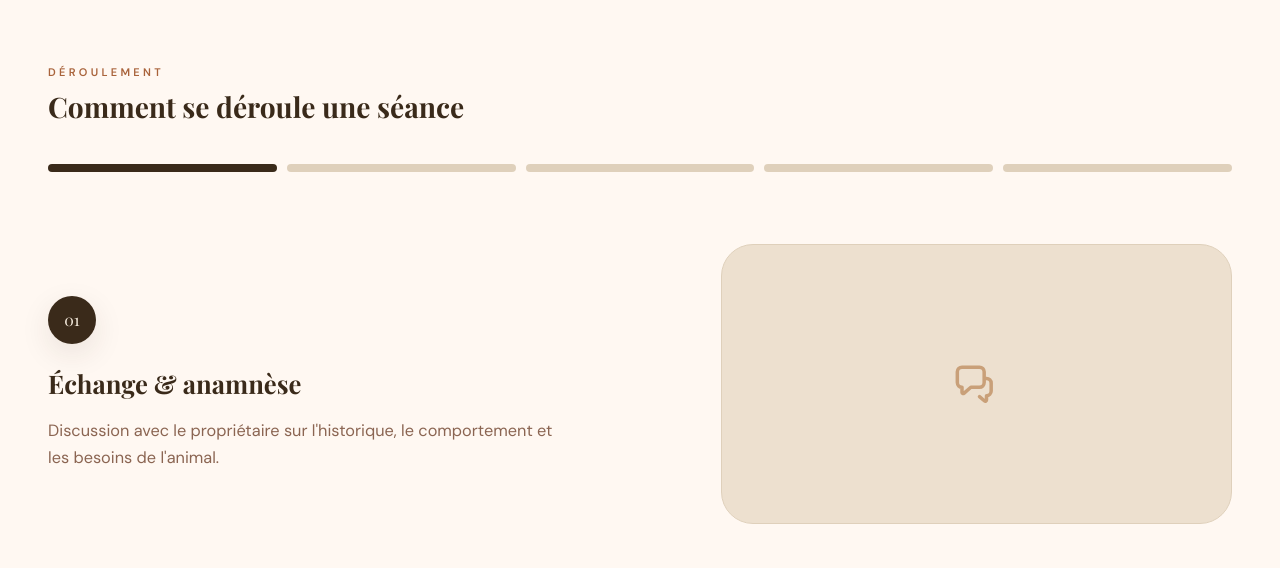
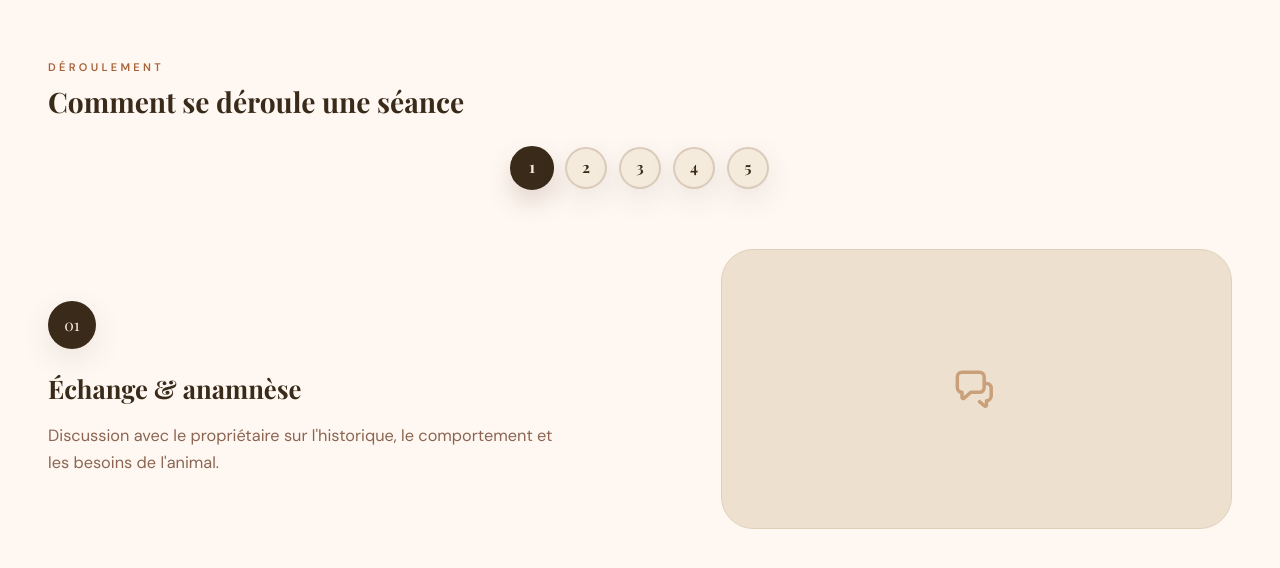
Before and after one commit to Skooh/site-alexane, a website: page index.html in a window 1280 px wide. Shown: the part 2527-3095 px from the top of the page. Drawn offline with nearby package versions, Linux system fonts and the light colour scheme; a web font is replaced by a local one.

Commit message:
Améliorer l'indicateur d'étapes de séance

```diff
--- a/css/styles.css
+++ b/css/styles.css
@@ -851,37 +851,66 @@ textarea {
   margin: 0 0 32px;
   padding: 0;
   display: flex;
-  width: 100%;
-  gap: 10px;
+  align-items: center;
+  justify-content: center;
+  gap: 12px;
+  flex-wrap: wrap;
 }
 
 .process-progress li {
-  flex: 1;
   display: flex;
 }
 
 .process-dot {
   position: relative;
-  flex: 1;
+  display: inline-flex;
+  align-items: center;
+  justify-content: center;
+  width: 42px;
+  height: 42px;
+  padding: 0;
+  border: 2px solid rgba(95, 58, 37, 0.18);
+  border-radius: 50%;
+  background: var(--cream);
+  color: var(--brown-dark);
+  cursor: pointer;
+  box-shadow: var(--shadow-sm);
+  transition: transform 0.2s ease, background-color 0.2s ease, border-color 0.2s ease, box-shadow 0.2s ease;
+}
+
+.process-dot:hover {
+  transform: translateY(-1px);
+  border-color: var(--terracotta);
+}
+
+.process-dot::after {
+  display: none;
+}
+
+.process-dot-number {
+  display: inline-flex;
+  align-items: center;
+  justify-content: center;
   width: 100%;
-  height: 32px;
-  padding: 0;
-  border: none;
-  background: transparent;
-  cursor: pointer;
-}
-
-.process-dot::after {
-  content: '';
-  position: absolute;
-  left: 0;
-  right: 0;
-  top: 50%;
-  height: 8px;
-  transform: translateY(-50%);
-  border-radius: 999px;
-  background: var(--sand);
-  transition: background-color 0.3s ease;
+  height: 100%;
+  font-family: var(--font-display);
+  font-size: 0.95rem;
+  font-weight: 700;
+  line-height: 1;
+}
+
+.process-dot.is-filled {
+  background: rgba(140, 98, 74, 0.14);
+  border-color: rgba(140, 98, 74, 0.24);
+}
+
+.process-dot[aria-current="step"],
+.process-dot.is-active {
+  background: var(--brown-dark);
+  border-color: var(--brown-dark);
+  color: var(--cream);
+  transform: scale(1.05);
+  box-shadow: 0 12px 24px rgba(95, 58, 37, 0.18);
 }
 
 .sr-only {
--- a/index.html
+++ b/index.html
@@ -242,11 +242,11 @@
                 <h2>Comment se déroule une séance</h2>
               </div>
               <ol class="process-progress" aria-label="Étapes de la séance">
-                <li><button type="button" class="process-dot is-active is-filled" data-step-target="0" aria-current="step"><span class="sr-only">Étape 1</span></button></li>
-                <li><button type="button" class="process-dot" data-step-target="1"><span class="sr-only">Étape 2</span></button></li>
-                <li><button type="button" class="process-dot" data-step-target="2"><span class="sr-only">Étape 3</span></button></li>
-                <li><button type="button" class="process-dot" data-step-target="3"><span class="sr-only">Étape 4</span></button></li>
-                <li><button type="button" class="process-dot" data-step-target="4"><span class="sr-only">Étape 5</span></button></li>
+                <li><button type="button" class="process-dot is-active is-filled" data-step-target="0" aria-current="step"><span class="process-dot-number" aria-hidden="true">1</span><span class="sr-only">Étape 1</span></button></li>
+                <li><button type="button" class="process-dot" data-step-target="1"><span class="process-dot-number" aria-hidden="true">2</span><span class="sr-only">Étape 2</span></button></li>
+                <li><button type="button" class="process-dot" data-step-target="2"><span class="process-dot-number" aria-hidden="true">3</span><span class="sr-only">Étape 3</span></button></li>
+                <li><button type="button" class="process-dot" data-step-target="3"><span class="process-dot-number" aria-hidden="true">4</span><span class="sr-only">Étape 4</span></button></li>
+                <li><button type="button" class="process-dot" data-step-target="4"><span class="process-dot-number" aria-hidden="true">5</span><span class="sr-only">Étape 5</span></button></li>
               </ol>
               <div class="process-stage" aria-live="polite">
                 <article class="process-step is-active" data-step="0">
```
